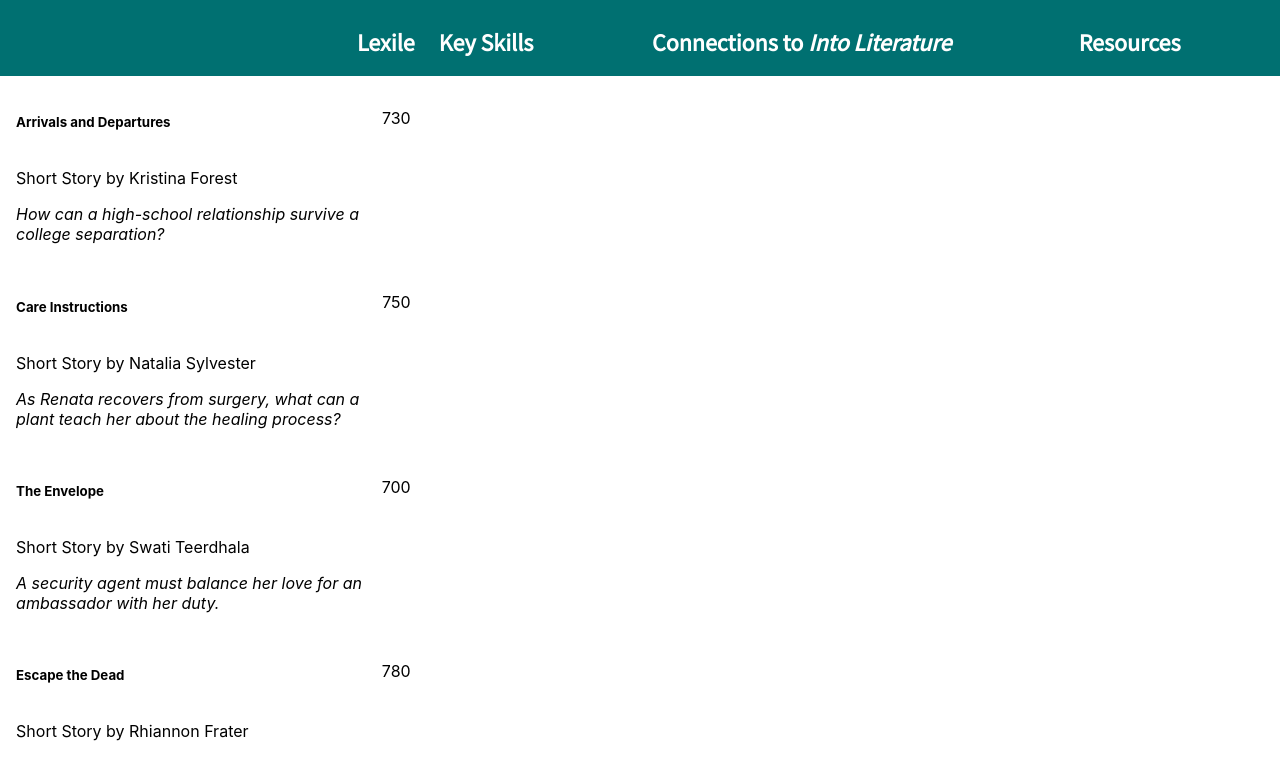
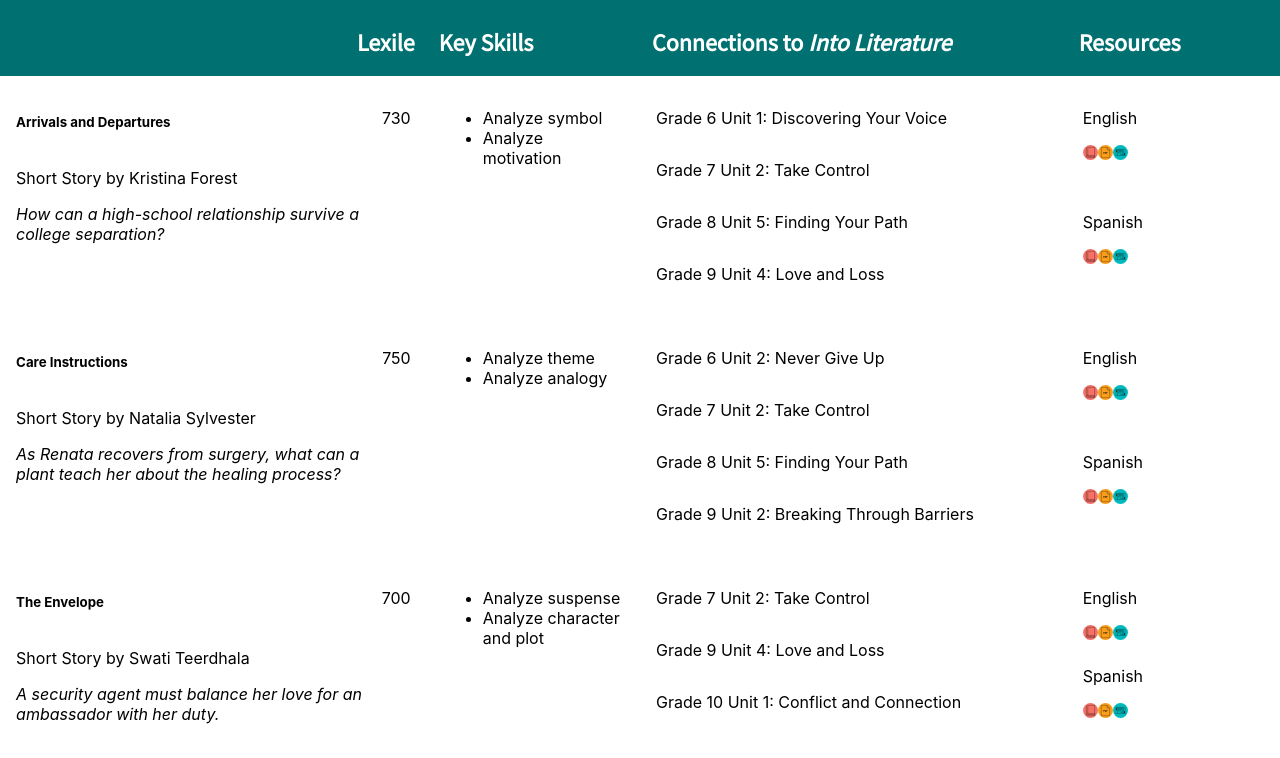
Before and after one commit to dfert1987/FreshLitTOC, a React (Create React App) app: page / in a window 1280 px wide. Shown: the part 620-1378 px from the top of the page. Built offline with nearby package versions, Linux system fonts and the light colour scheme.

Commit message:
all info showing up

```diff
--- a/src/Assets/Data/V2.js
+++ b/src/Assets/Data/V2.js
@@ -8,7 +8,7 @@
         Lexile: 730,
         Skill1: 'Analyze symbol',
         Skill2: 'Analyze motivation',
-        'Surviving the Unthinkable': 'Discovering Your Voice',
+        Connection1Title: 'Discovering Your Voice',
         Connection1Grade: 6,
         Connection1Unit: 1,
         Connection2Title: 'Take Control',
@@ -42,7 +42,7 @@
         Lexile: 750,
         Skill1: 'Analyze theme',
         Skill2: 'Analyze analogy',
-        'Surviving the Unthinkable': 'Never Give Up',
+        Connection1Title: 'Never Give Up',
         Connection1Grade: 6,
         Connection1Unit: 2,
         Connection2Title: 'Take Control',
@@ -76,7 +76,7 @@
         Lexile: 700,
         Skill1: 'Analyze suspense',
         Skill2: 'Analyze character and plot',
-        'Surviving the Unthinkable': 'Take Control',
+        Connection1Title: 'Take Control',
         Connection1Grade: 7,
         Connection1Unit: 2,
         Connection2Title: 'Love and Loss',
@@ -106,7 +106,7 @@
         Lexile: 780,
         Skill1: 'Analyze suspense',
         Skill2: 'Analyze foreshadowing',
-        'Surviving the Unthinkable': 'Surviving the Unthinkable',
+        Connection1Title: 'Surviving the Unthinkable',
         Connection1Grade: 6,
         Connection1Unit: 5,
         Connection2Title: 'The Thrill of Horror',
@@ -137,7 +137,7 @@
         Lexile: 660,
         Skill1: 'Analyze first-person narrator',
         Skill2: 'Analyze figurative language',
-        'Surviving the Unthinkable': 'Places We Call Home',
+        Connection1Title: 'Places We Call Home',
         Connection1Grade: 8,
         Connection1Unit: 3,
         Connection2Title: 'Breaking Through Barriers',
@@ -168,7 +168,7 @@
         Lexile: 1020,
         Skill1: 'Analyze imagery',
         Skill2: 'Analyze setting',
-        'Surviving the Unthinkable': 'Inspired by Nature',
+        Connection1Title: 'Inspired by Nature',
         Connection1Grade: 7,
         Connection1Unit: 4,
         Connection2Title: 'Places We Call Home',
@@ -199,7 +199,7 @@
         Lexile: 1020,
         Skill1: 'Analyze imagery',
         Skill2: 'Analyze mood',
-        'Surviving the Unthinkable': "Through an Animal's Eyes",
+        Connection1Title: "Through an Animal's Eyes",
         Connection1Grade: 6,
         Connection1Unit: 4,
         Connection2Title: 'The Terror and Wonder of Space',
@@ -233,7 +233,7 @@
         Lexile: 730,
         Skill1: 'Infer character traits',
         Skill2: 'Analyze flashback',
-        'Surviving the Unthinkable': 'Finding Your Path',
+        Connection1Title: 'Finding Your Path',
         Connection1Grade: 8,
         Connection1Unit: 5,
         Connection2Title: 'Love and Loss',
@@ -267,7 +267,7 @@
         Lexile: 910,
         Skill1: 'Analyze setting',
         Skill2: 'Analyze theme ',
-        'Surviving the Unthinkable': 'Never Give Up',
+        Connection1Title: 'Never Give Up',
         Connection1Grade: 6,
         Connection1Unit: 2,
         Connection2Title: 'Take Control',
@@ -301,7 +301,7 @@
         Lexile: 760,
         Skill1: 'Make inferences',
         Skill2: 'Analyze conflict',
-        'Surviving the Unthinkable': 'Finding Your Path',
+        Connection1Title: 'Finding Your Path',
         Connection1Grade: 8,
         Connection1Unit: 5,
         Connection2Title: 'Breaking Through Barriers',
@@ -332,7 +332,7 @@
         Lexile: 980,
         Skill1: 'Infer character traits',
         Skill2: 'Analyze the effects of point of view',
-        'Surviving the Unthinkable': 'Change Agents',
+        Connection1Title: 'Change Agents',
         Connection1Grade: 7,
         Connection1Unit: 6,
         Connection2Title: 'Finding Your Path',
@@ -363,7 +363,7 @@
         Lexile: 740,
         Skill1: 'Analyze the effects of point of view',
         Skill2: 'Analyze mood',
-        'Surviving the Unthinkable': 'Reality Check',
+        Connection1Title: 'Reality Check',
         Connection1Grade: 7,
         Connection1Unit: 1,
         Connection2Title: 'The Thrill of Horror',
@@ -394,7 +394,7 @@
         Lexile: 610,
         Skill1: 'Identify conflicts in fiction',
         Skill2: 'Analyze personification',
-        'Surviving the Unthinkable': 'Reality Check',
+        Connection1Title: 'Reality Check',
         Connection1Grade: 7,
         Connection1Unit: 1,
         Connection2Title: 'Places We Call Home',
@@ -428,7 +428,7 @@
         Lexile: 870,
         Skill1: 'Analyze conflict',
         Skill2: 'Analyze figurative language',
-        'Surviving the Unthinkable': 'The Fight for Freedom',
+        Connection1Title: 'The Fight for Freedom',
         Connection1Grade: 8,
         Connection1Unit: 4,
         Connection2Title: 'Breaking Through Barriers',
@@ -442,7 +442,7 @@
         PDFLink_English:
             'https://www.hmhco.com/content/literature/into_lit/g6_12/student/pdf/612le_13_lt_beatingvessel.pdf',
         PPTLink_English:
-            'https://www.hmhco.com/content/literature/into_lit/g6_12/student/ppt/612le_13_ls_beatingvessel.pptx',
+            'https://www.hmhco.com/content/literature/into_lit/g6_12/student/ppt/612le_13_ls_thisbeatingvessel.pptx',
         DigitalLink_Spanish:
             'https://www.hmhco.com/content/literature/into_lit/g6_12/student/epub/ilnl22sp_lt_g06bv_student/#cards--612ls_13_lt_beatingvessel_lt/',
         PDFLink_Spanish:
@@ -459,7 +459,7 @@
         Lexile: 870,
         Skill1: 'Analyze conflict',
         Skill2: 'Analyze motivation',
-        'Surviving the Unthinkable': 'Discovering Your Voice',
+        Connection1Title: 'Discovering Your Voice',
         Connection1Grade: 6,
         Connection1Unit: 1,
         Connection2Title: 'Inspired by Nature',
@@ -490,7 +490,7 @@
         Lexile: 720,
         Skill1: 'Analyze methods of characterization',
         Skill2: 'Analyze dialogue',
-        'Surviving the Unthinkable': 'Hidden Truths',
+        Connection1Title: 'Hidden Truths',
         Connection1Grade: 6,
         Connection1Unit: 6,
         Connection2Title: 'Change Agents',
@@ -524,7 +524,7 @@
         Lexile: 760,
         Skill1: 'Analyze symbol  ',
         Skill2: 'Analyze setting',
-        'Surviving the Unthinkable': 'Never Give Up',
+        Connection1Title: 'Never Give Up',
         Connection1Grade: 6,
         Connection1Unit: 2,
         Connection2Title: 'The Legacy of Anne Frank',
--- /dev/null
+++ b/src/Components/ConnectionsColumn.js
@@ -0,0 +1,35 @@
+import React from 'react';
+import '../Styles/Table.css';
+
+const ConnectionsColumn = ({ book }) => {
+    const displayConnections = () => {
+        if (book) {
+            return (
+                <div className='connections-container connections-col'>
+                    <p>
+                        Grade {book.Connection1Grade} Unit{' '}
+                        {book.Connection1Unit}: {book.Connection1Title}
+                    </p>
+                    <p>
+                        Grade {book.Connection2Grade} Unit{' '}
+                        {book.Connection2Unit}: {book.Connection2Title}
+                    </p>
+                    <p>
+                        Grade {book.Connection3Grade} Unit{' '}
+                        {book.Connection3Unit}: {book.Connection3Title}
+                    </p>
+                    {book.Connection4Grade ? (
+                        <p>
+                            Grade {book.Connection4Grade} Unit{' '}
+                            {book.Connection4Unit}: {book.Connection4Title}
+                        </p>
+                    ) : null}
+                </div>
+            );
+        }
+    };
+
+    return <>{displayConnections()}</>;
+};
+
+export default ConnectionsColumn;
--- /dev/null
+++ b/src/Components/ResourcesColumn.js
@@ -0,0 +1,60 @@
+import React from 'react';
+import printIcon from '../Assets/Icons/printIcon.svg';
+import ebookIcon from '../Assets/Icons/ebookIcon.svg';
+import pptIcon from '../Assets/Icons/pptIcon.svg';
+import '../Styles/Table.css';
+
+const ResourcesColumn = ({ book }) => {
+    const displayResources = () => {
+        if (book) {
+            return (
+                <div className='resources-container resources-col'>
+                    <div className='language-section'>
+                        <p className='language-header'>English</p>
+                        <div className='icons'>
+                            <a
+                                href={book.DigitalLink_English}
+                                title='Digital Link English'>
+                                <img src={ebookIcon} alt='English Ebook' />
+                            </a>
+                            <a
+                                href={book.PDFLink_English}
+                                title='Printable Link English'>
+                                <img src={printIcon} alt='English PDF' />
+                            </a>
+                            <a
+                                href={book.PPTLink_English}
+                                title='Slides Link English'>
+                                <img src={pptIcon} alt='English PPT' />
+                            </a>
+                        </div>
+                    </div>
+                    <div className='language-section'>
+                        <p className='language-header'>Spanish</p>
+                        <div className='icons'>
+                            <a
+                                href={book.DigitalLink_Spanish}
+                                title='Digital Link Spanish'>
+                                <img src={ebookIcon} alt='Spanish Ebook' />
+                            </a>
+                            <a
+                                href={book.PDFLink_Spanish}
+                                title='Printable Link Spanish'>
+                                <img src={printIcon} alt='Spanish PDF' />
+                            </a>
+                            <a
+                                href={book.PPTLink_Spanish}
+                                title='Slides Link Spanish'>
+                                <img src={pptIcon} alt='Spanish PPT' />
+                            </a>
+                        </div>
+                    </div>
+                </div>
+            );
+        }
+    };
+
+    return <>{displayResources()}</>;
+};
+
+export default ResourcesColumn;
--- /dev/null
+++ b/src/Components/SkillsColumn.js
@@ -0,0 +1,21 @@
+import React from 'react';
+import '../Styles/Table.css';
+
+const SkillsColumn = ({ book }) => {
+    const displaySkills = () => {
+        if (book) {
+            return (
+                <div className='skills-container skills-col'>
+                    <ul className='skills'>
+                        <li className='skill'>{book.Skill1}</li>
+                        <li className='skill'>{book.Skill2}</li>
+                    </ul>
+                </div>
+            );
+        }
+    };
+
+    return <>{displaySkills()}</>;
+};
+
+export default SkillsColumn;
--- a/src/Components/Table.js
+++ b/src/Components/Table.js
@@ -1,5 +1,8 @@
-import React, { useEffect, useState } from 'react';
+import React from 'react';
 import BookColumn from './BookColumn';
+import SkillsColumn from './SkillsColumn';
+import ConnectionsColumn from './ConnectionsColumn';
+import ResourcesColumn from './ResourcesColumn';
 import { v2data } from '../Assets/Data/V2';
 import '../Styles/Table.css';
 
@@ -12,6 +15,9 @@
             return data.map((row, i) => (
                 <div className='table-row all-columns col-7' key={i}>
                     <BookColumn book={row} />
+                    <SkillsColumn book={row} />
+                    <ConnectionsColumn book={row} />
+                    <ResourcesColumn book={row} />
                 </div>
             ));
         }
@@ -35,10 +41,7 @@
                     <h5 className='header resources'>Resources</h5>
                 </div>
             </div>
-            <div className='table-body all-columns col-7'>
-                {getAllRows()}
-                {/* <BookColumn data={data} /> */}
-            </div>
+            <div className='table-body all-columns col-7'>{getAllRows()}</div>
         </div>
     );
 };
--- a/src/Styles/Table.css
+++ b/src/Styles/Table.css
@@ -44,6 +44,11 @@
     grid-column-end: 6;
 }
 
+.skills-container {
+    display: grid;
+    padding: 1em;
+}
+
 .skills-col {
     grid-column-start: 6;
     grid-column-end: 8;
@@ -74,5 +79,34 @@
     display: grid;
 }
 
+.connections-container {
+    display: grid;
+    padding: 1em;
+}
+
+.resources-container {
+    display: grid;
+    padding: 1em;
+}
+
+.language-section {
+    display: flex;
+    flex-direction: column;
+}
+
+.connection {
+    display: flex;
+    flex-direction: row;
+}
+
+.icons {
+    display: flex;
+    flex-direction: row;
+}
+
+.icons img {
+    height: 15px;
+}
+
 @media (min-width: 1280px) {
 }
```
